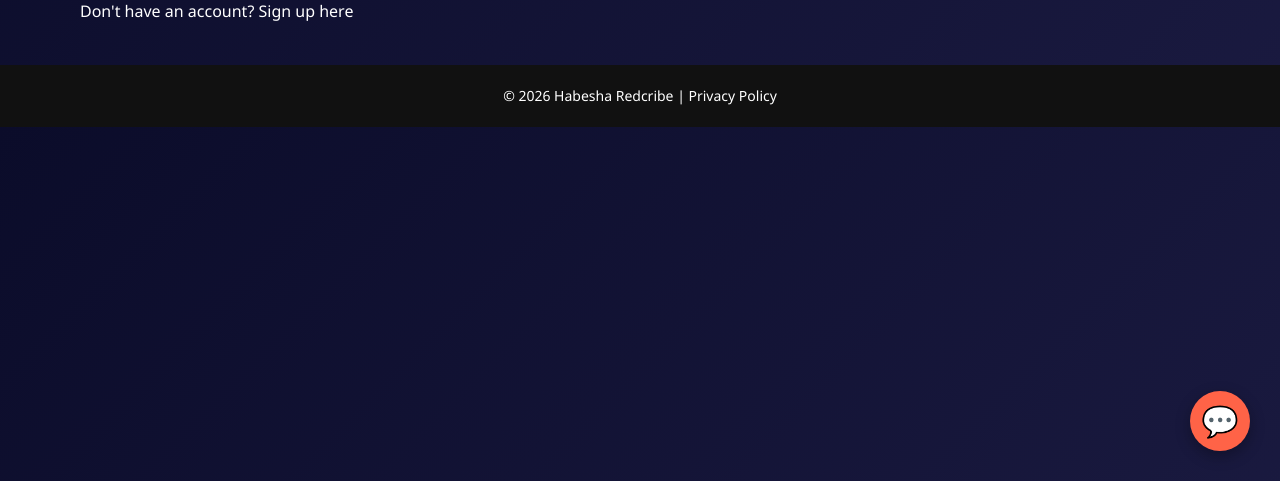
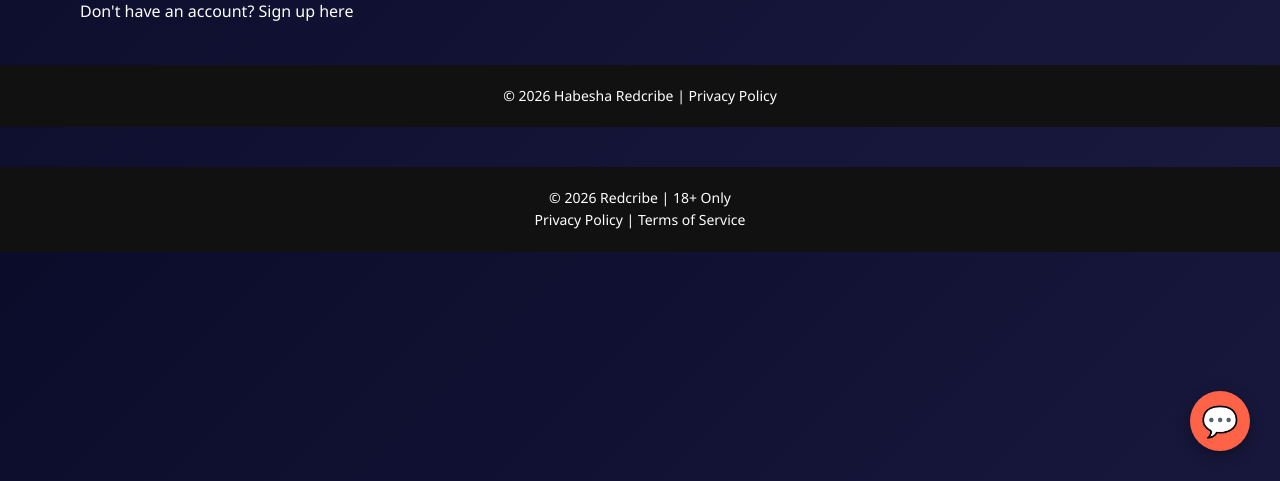
Before and after one commit to websta-star/Redcribe, a Django app: page /login/ in a window 1280 px wide. Shown: the part 319-800 px from the top of the page. Run offline with Django 5.2, Linux system fonts and the light colour scheme.

Commit message:
Added privacy and terms links

```diff
--- a/templates/base.html
+++ b/templates/base.html
@@ -285,5 +285,11 @@
             }
         });
     </script>
+<footer style="text-align:center; margin-top:40px;">
+    <p>© 2026 Redcribe | 18+ Only</p>
+
+    <a href="{% url 'privacy' %}">Privacy Policy</a> |
+    <a href="{% url 'terms' %}">Terms of Service</a>
+</footer>
 </body>
 </html>
--- a/videos/urls.py
+++ b/videos/urls.py
@@ -22,4 +22,6 @@ urlpatterns = [
     path('photo/<int:pk>/edit/', views.edit_photo, name='edit_photo'),
     path('photo/<int:pk>/delete/', views.delete_photo, name='delete_photo'),
     path('contact/', views.contact, name='contact'),
+    path('privacy/', views.privacy_policy, name='privacy'),
+    path('terms/', views.terms_policy, name='terms'),
 ]
--- a/videos/views.py
+++ b/videos/views.py
@@ -409,3 +409,8 @@ def contact(request):
         'success': success,
         'error': error
     })
+def privacy_policy(request):
+    return render(request, 'privacy.html')
+
+def terms_policy(request):
+    return render(request, 'terms.html')
```
Also changed, not shown: db.sqlite3.
